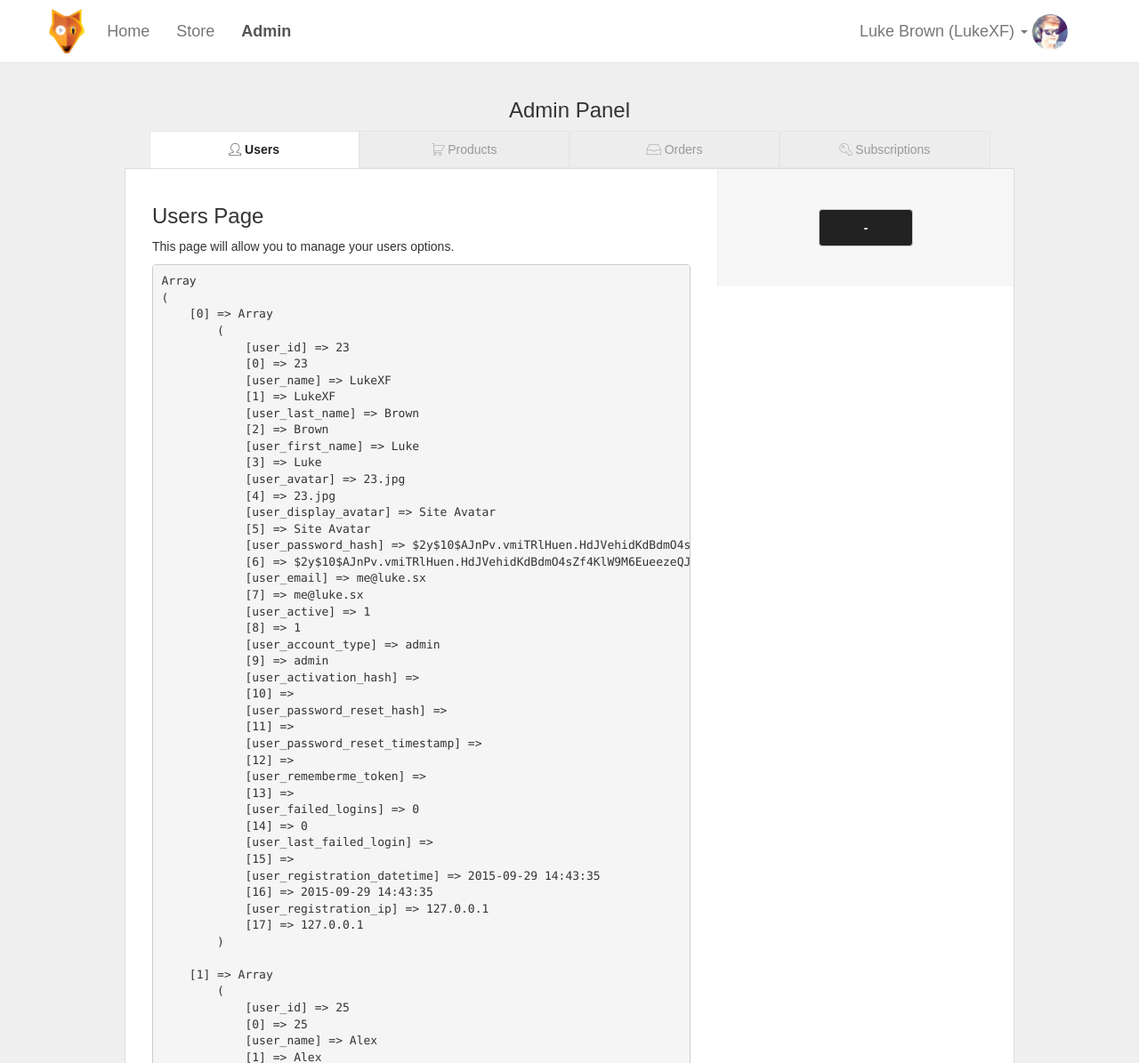
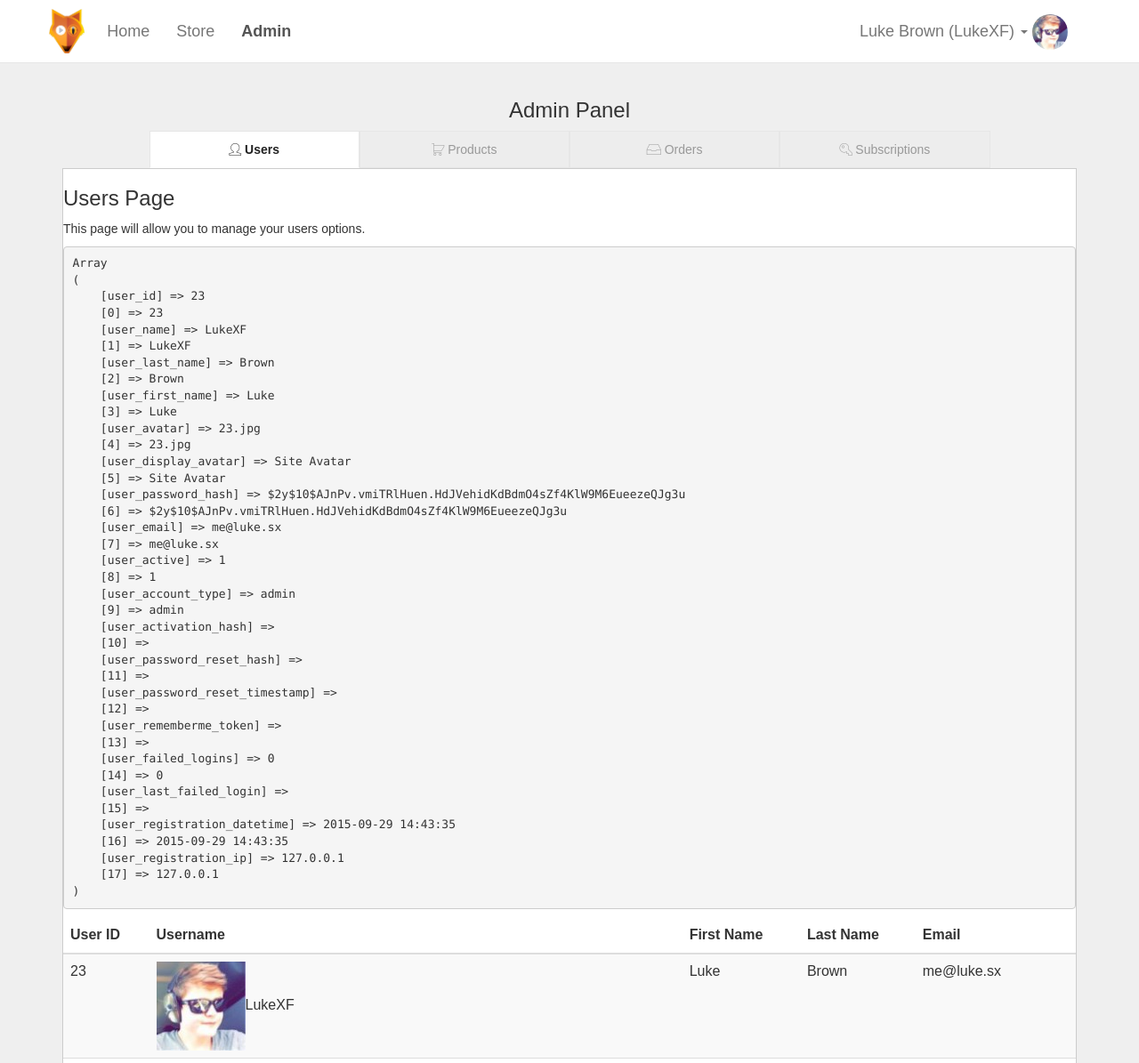
Before and after one commit to LukeXF/Jetpack, a PHP site: page /oauth/admin.php in a window 1280 px wide. Shown: the top 1195 px of the page at 89% size. Run offline with PHP 8.4, Linux system fonts and the light colour scheme; a user stored in the database is signed in; data comes from the database, SQL or seed files in the repository; some libraries are stand-ins or nearby versions.

Commit message:
Updated to v1.7

```diff
--- a/assets/css/style.css
+++ b/assets/css/style.css
@@ -243,8 +243,9 @@ nav {
 
 .tile {
   border: 1px solid #ccc; }
-
-.tile-padding {
-  padding: 20px; }
+  .tile .tile-padding {
+    padding: 20px; }
+  .tile .table th {
+    font-weight: bold; }
 
 /*# sourceMappingURL=style.css.map */
--- a/assets/css/style.scss
+++ b/assets/css/style.scss
@@ -395,8 +395,12 @@ nav {
 
 .tile {
     border: 1px solid #ccc;
+
+    & .tile-padding {
+        padding: 20px;
+    }
+
+    .table th {
+        font-weight: bold;
+    }
 }
-
-.tile-padding {
-    padding: 20px;
-}
--- a/assets/header.php
+++ b/assets/header.php
@@ -20,7 +20,7 @@
 		$weather = new Weather();
 		$imageUpload = new imageUpload();
 		$payments = new Payments();
-		$avatar = $siteFunctions->getAvatar($_SESSION['user_email']);
+		$avatar = $siteFunctions->getAvatar();
 		// $siteFunctions->debug($_SESSION);
 
 		$navbar = array(
--- a/classes/AdminUsers.php
+++ b/classes/AdminUsers.php
@@ -22,7 +22,7 @@ class adminUsers extends siteFunctions
             // $this->debug($sql);
 
             if ( isset($sql) ) {
-                $this->debug($sql);
+                $this->debug($sql[0]);
                 return $sql;
             } else {
                return false;
@@ -39,46 +39,44 @@ class adminUsers extends siteFunctions
 
         $users = $this->getAllUsers();
 
+        echo '<table class="table table-striped table-hover">
+        <thead>
+          <tr>
+            <th data-sort="int">User ID</th>
+            <th data-sort="string">Username</th>
+            <th data-sort="int">First Name</th>
+            <th data-sort="string">Last Name</th>
+            <th data-sort="string">Email</th>
+          </tr>
+        </thead>
+        <tbody>';
 
-        for ($i = 0; $i <= count($users); $i++) {
-            echo "The number is: $i<br>";
+        for ($i = 0; $i < count($users); $i++) {
+
+            if (empty($users[$i]['user_first_name'])) {
+                $users[$i]['user_first_name'] = "<i style='opacity:0.5;'>- empty -</i>";
+            }
+
+            if (empty($users[$i]['user_last_name'])) {
+                $users[$i]['user_last_name'] = "<i style='opacity:0.5;'>- empty -</i>";
+            }
+
+            echo "
+            <tr>
+                <td>" . $users[$i]['user_id'] . "</td>
+                <td data-sort-value='" . $users[$i]['user_name'] . "'> <img src='" . $this->getAvatar($users[$i]['user_email']) . "'>" . $users[$i]['user_name'] . "</td>
+                <td>" . $users[$i]['user_first_name'] . "</td>
+                <td>" . $users[$i]['user_last_name'] . "</td>
+                <td>" . $users[$i]['user_email'] . "</td>
+            </tr>";
         }
 
-        echo '<table>
-        <thead>
-          <tr>
-            <th data-sort="int">int</th>
-            <th data-sort="float">float</th>
-            <th >string</th>
-          </tr>
-        </thead>
-        <tbody>
-          <tr>
-            <td>15</td>
-            <td>-.18</td>
-            <td>banana</td>
-          </tr>
-          <tr class="awesome">
-            <td>95</td>
-            <td>36</td>
-            <td>coke</td>
-          </tr>
-          <tr>
-            <td>2</td>
-            <td>-152.5</td>
-            <td>apple</td>
-          </tr>
-          <tr>
-            <td>-53</td>
-            <td>88.5</td>
-            <td>zebra</td>
-          </tr>
-          <tr>
-            <td>195</td>
-            <td>-858</td>
-            <td>orange</td>
-          </tr>
+        echo "
+
         </tbody>
-      </table>';
+      </table>";
+
+
+
     }
 }
--- a/classes/SiteFunctions.php
+++ b/classes/SiteFunctions.php
@@ -176,16 +176,22 @@ class siteFunctions
 		if ($this->databaseConnection()) {
 
 			// if you want to search by ID
-			if ($searchByID) {
+			if ($searchByID == "id") {
 				// database query, getting all the info of the selected user
-				$query_user = $this->db_connection->prepare("SELECT `user_id`, `user_name`, `user_email`
+				$query_user = $this->db_connection->prepare("SELECT `user_id`, `user_name`, `user_email`, `user_display_avatar`
 														FROM `users`
 														WHERE `user_id` = :username");
+			} elseif ($searchByID == "email") {
+				// database query, getting all the info of the selected user
+				$query_user = $this->db_connection->prepare("SELECT `user_id`, `user_name`, `user_email`, `user_display_avatar`
+														FROM `users`
+														WHERE `user_email` = :username");
 			} else {
 				// database query, getting all the info of the selected user
-				$query_user = $this->db_connection->prepare("SELECT `user_id`, `user_name`, `user_email`
+				$query_user = $this->db_connection->prepare("SELECT `user_id`, `user_name`, `user_email`, `user_display_avatar`
 														FROM `users`
 														WHERE `user_name` = :username OR `user_email` = :username");
+
 			}
 
 			// prepared statement for the username
@@ -195,6 +201,7 @@ class siteFunctions
 
 			// get result row (as an object)
 			return $query_user->fetchObject();
+
 
 		} else {
 
@@ -209,15 +216,32 @@ class siteFunctions
 	{
 		// search by user ID to get the returned object of the user data
 		// the true is set to search by ID and not username or email
-		if ($this->getUserData($username, true) != false) {
+		if ($this->getUserData($username, "id") != false) {
 
 			// output the desired user data
-			return $this->getUserData($username, true)->$info;
+			return $this->getUserData($username, "id")->$info;
 
 		} else {
 
 			// If there is no error, output the the error function
 			$this->error('No user found');
+		}
+	}
+
+	// Get User from ID (used in the news system and other database queries)
+	public function getUserDataFromEmail($username, $info = "user_name")
+	{
+		// search by user ID to get the returned object of the user data
+		// the true is set to search by ID and not username or email
+		if ($this->getUserData($username, "email") != false) {
+
+			// output the desired user data
+			return $this->getUserData($username, "email")->$info;
+
+		} else {
+
+			// If there is no error, output the the error function
+			$this->callbackMessage("user " . $username . " was not found.", "danger");
 		}
 	}
 
@@ -316,17 +340,31 @@ class siteFunctions
 
 
 	// load the gravatar image for a defined email address
-	public function getAvatar($email, $size = 80)
+	public function getAvatar($email = false, $size = 80)
 	{
 		global $_SESSION;
 
-		$email = $_SESSION['user_email'];
-		$size = '200';
+		if ($email == false) {
 
-		if ($_SESSION['user_display_avatar'] == "Site Avatar") {
-			return $this->url("assets/img/avatar", array("pic" => $_SESSION['user_name'] ));
+			// assume they want SESSION avatar if no email is defined
+			if ($_SESSION['user_display_avatar'] == "Site Avatar") {
+				return $this->url("assets/img/avatar", array("pic" => $_SESSION['user_name']));
+			} else {
+				return $this->getGravatar($email, $size);
+			}
+
 		} else {
-			return $this->getGravatar($email, $size);
+
+			// return for things like user lists
+			if ($this->getUserDataFromEmail($email, "user_display_avatar") == "Site Avatar") {
+
+				$username = $this->getUserDataFromEmail($email, "user_name");
+				return $this->url("assets/img/avatar", array("pic" => $username));
+
+			} else {
+				return $this->getGravatar($email, $size);
+			}
+
 		}
 	}
 
--- a/lib/config.php
+++ b/lib/config.php
@@ -28,7 +28,7 @@
 
 		$tidyLinks = true; // display .php extensions
 		// $domain = "http://" . $_SERVER['SERVER_NAME'] . ""; // the actual domain this site runs off
-		$domain = "http://" . $_SERVER['SERVER_NAME'] . ":8888/PayPalPayments/"; // the actual domain this site runs off
+		$domain = "http://" . $_SERVER['SERVER_NAME'] . ":8888/vsDashboard/"; // the actual domain this site runs off
 
 
 		$config = array(
--- a/views/admin/a-users.php
+++ b/views/admin/a-users.php
@@ -1,14 +1,7 @@
-<div class="row tile">
-    <div class="col-md-8">
+<div class="tile">
         <h3>Users Page</h3>
         <p>This page will allow you to manage your users options.</p>
         <?php $adminUsers->displayUsersTable(); ?>
-    </div>
-    <div class="col-md-4 tile-dark">
-        <div class="form-btn-center">
-            <button type="button" class="btn btn-default">-</button>
-        </div>
-    </div>
 </div>
 <script>
     $(function(){
```
Also changed, not shown: 3 other files.
